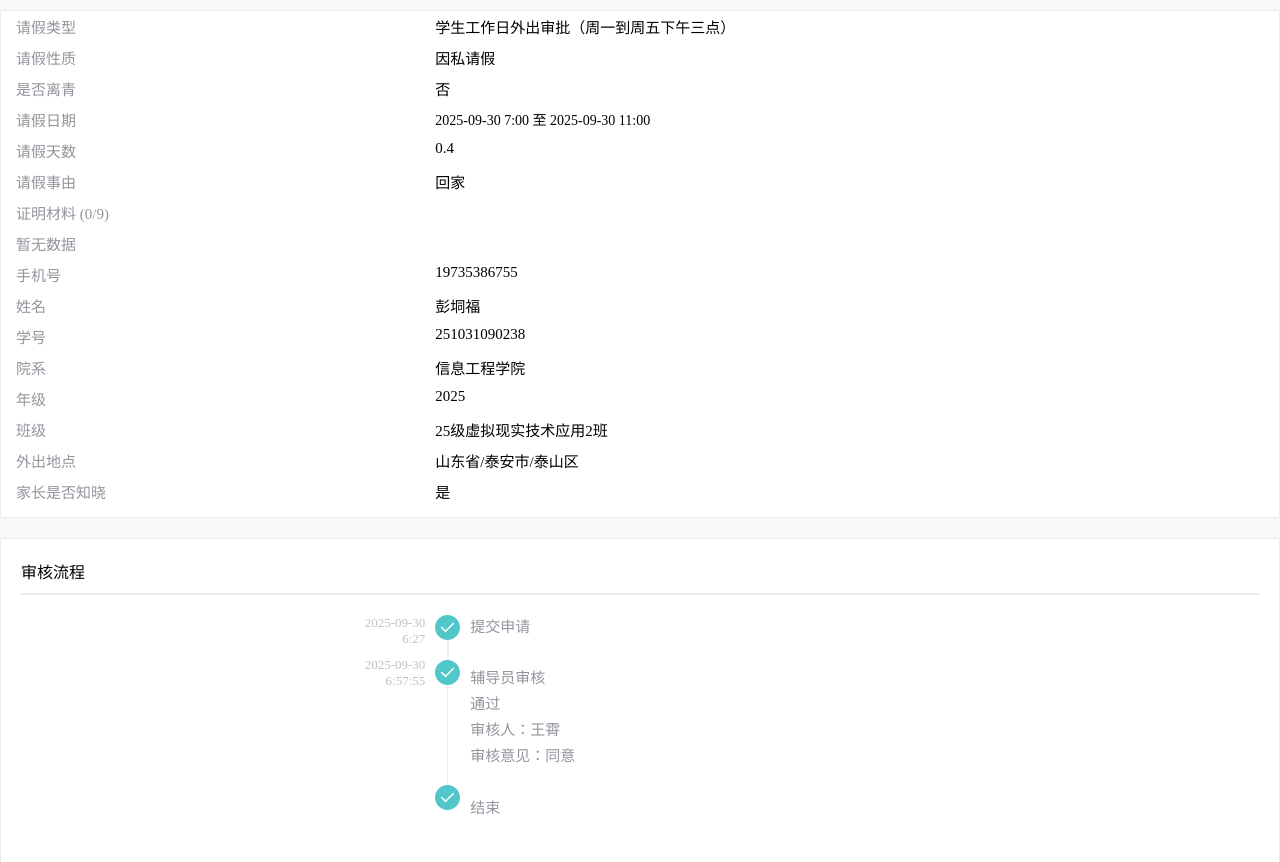
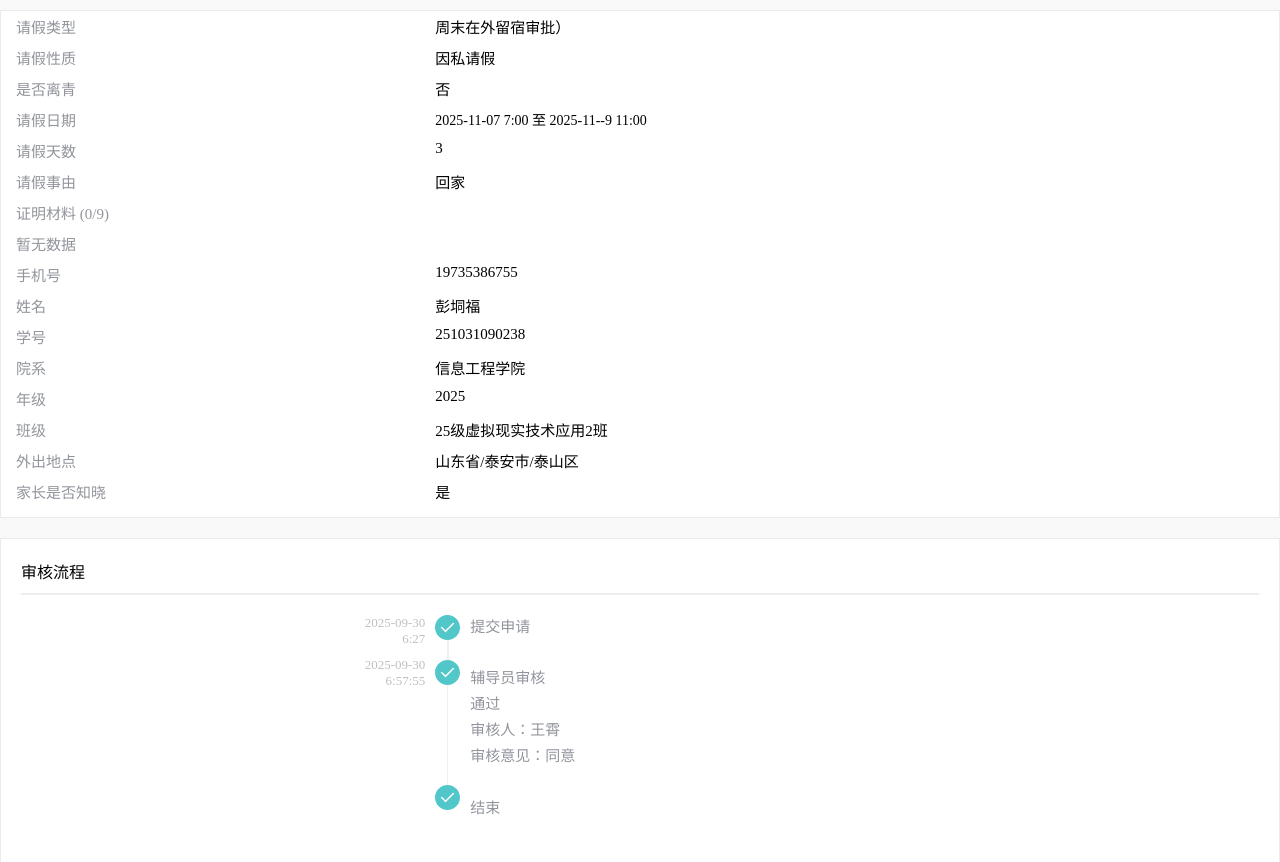
Before and after one commit to PouToufu/poutofu, a plain HTML site: page index.html in a window 1280 px wide. Shown: the top 862 px of the page. Drawn offline with Linux system fonts and the light colour scheme.

Commit message:
Update index.html

```diff
--- a/index.html
+++ b/index.html
@@ -3,8 +3,8 @@
 <head>
     <meta charset="UTF-8">
     <meta name="viewport" content="width=device-width, initial-scale=1.0">
-    <meta property="og:site_name" content="假条">
-<meta property="og:title" content="假条">
+    <meta property="og:site_name" content="请假">
+<meta property="og:title" content="请假">
 <meta property="og:description" content="请假类型
 学生校外请假
 请假性质...">
@@ -17,7 +17,7 @@
         <div id="card1">
             <div class="textcontiner">
                 <span class="lefttext">请假类型</span>
-                <span class="righttext">学生工作日外出审批（周一到周五下午三点）</span>
+                <span class="righttext">周末在外留宿审批）</span>
             </div>
             <div class="textcontiner">
                 <span class="lefttext">请假性质</span>
@@ -29,11 +29,11 @@
             </div>
             <div class="textcontiner">
                 <span class="lefttext">请假日期</span>
-                <span class="righttext" id="time">2025-09-30 7:00 至 2025-09-30 11:00</span>
+                <span class="righttext" id="time">2025-11-07 7:00 至 2025-11--9 11:00</span>
             </div>
             <div class="textcontiner">
                 <span class="lefttext">请假天数</span>
-                <span class="righttext">0.4</span>
+                <span class="righttext">3</span>
             </div>
             <div class="textcontiner">
                 <span class="lefttext">请假事由</span>
```
